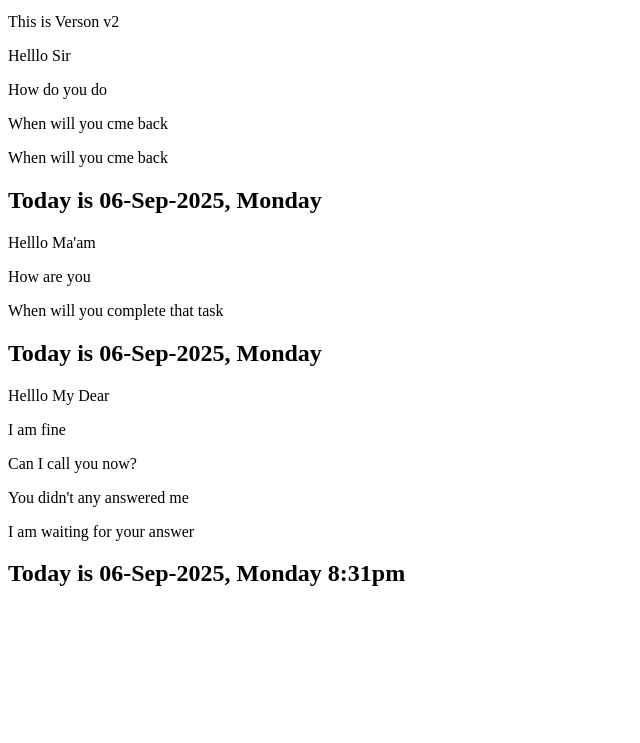
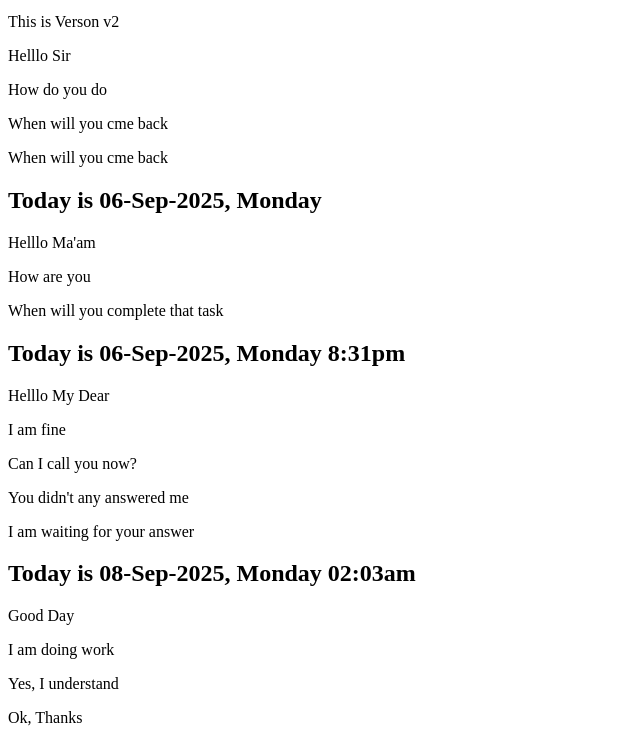
Before and after one commit to Arora1992/Arora_Repo_AA, a plain HTML site: page index.html in a window 1280 px wide. Shown: the part 101-844 px from the top of the page, without its empty margins (0-640 px from the left). Before the commit the page ends 800 px from the top, so only its background shows below. Drawn offline with Linux system fonts and the light colour scheme.

Commit message:
this is v6

```diff
--- a/index.html
+++ b/index.html
@@ -19,13 +19,18 @@
 <p>Helllo Ma'am</p>
 <p>How are you</p>
 <p>When will you complete that task</p>
-<h2>Today is 06-Sep-2025, Monday</h2>
+<h2>Today is 06-Sep-2025, Monday 8:31pm</h2>
 <p>Helllo My Dear</p>
 <p>I am fine</p>
 <p>Can I call you now?</p>
 <p>You didn't any answered me</p>
 <p>I am waiting for your answer</p>
-<h2>Today is 06-Sep-2025, Monday 8:31pm</h2>
+<h2>Today is 08-Sep-2025, Monday 02:03am</h2>
+<p>Good Day</p>
+<p>I am doing work</p>
+<p>Yes, I understand </p>
+<p>Ok, Thanks</p>
+
 
 </body>
 </html>
```
